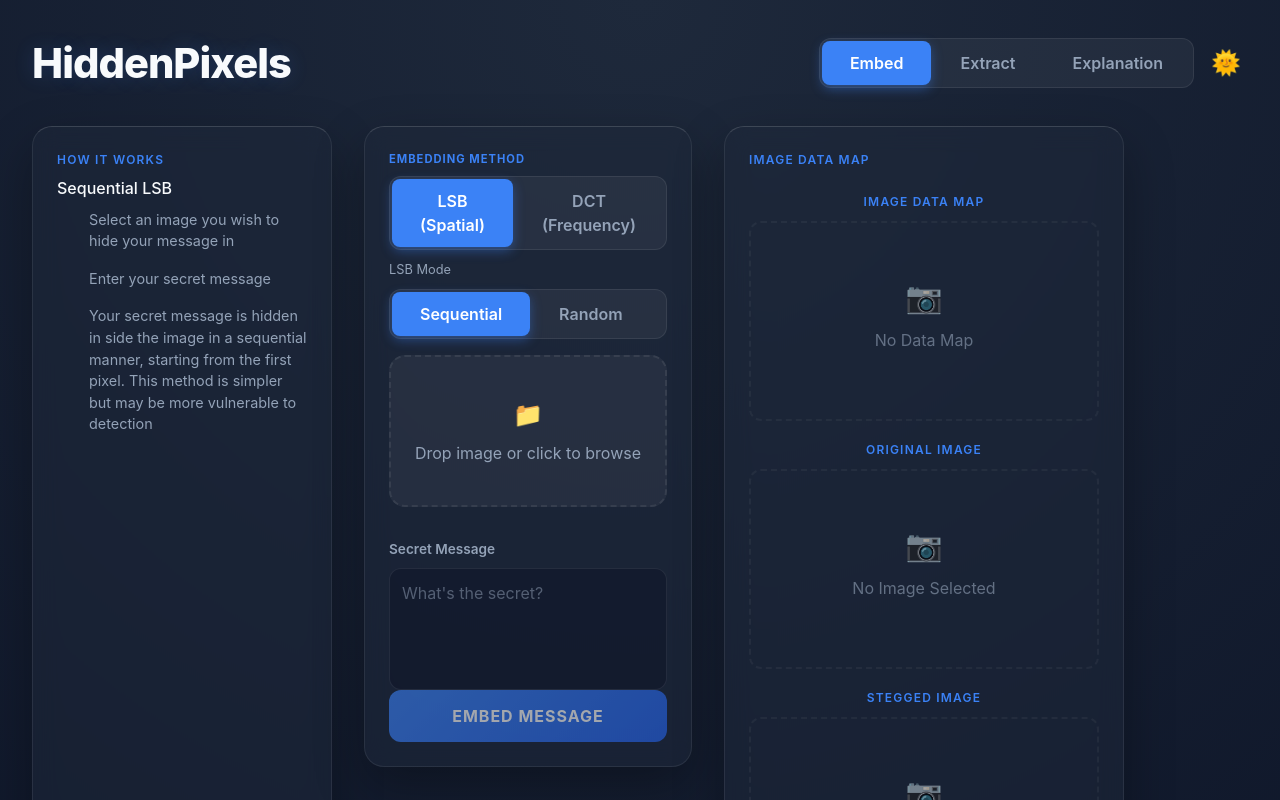
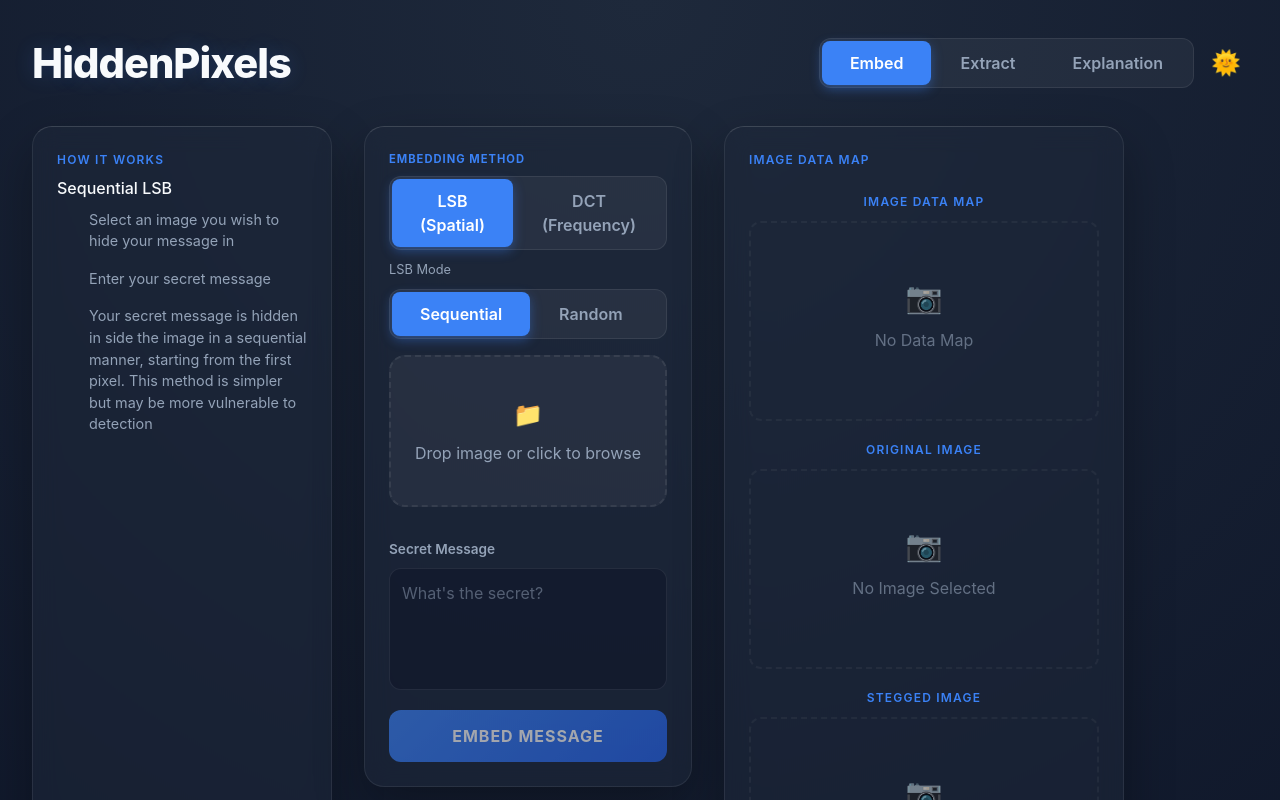
Before and after one commit to EstherLupton/Comp3000, a React (Create React App) app in the folder frontend/frontend/: page / in a window 1280 px wide. Shown: the top 800 px of the page. Built offline with nearby package versions, Linux system fonts and the light colour scheme.

Commit message:
Fix submit button spacing

```diff
--- a/frontend/frontend/src/components/embed.form.js
+++ b/frontend/frontend/src/components/embed.form.js
@@ -251,6 +251,7 @@ function EmbedForm({ embedMethod, setEmbedMethod, lsbType, setLsbType, setDiffer
                     )}
                 </div>
             </div>
+            <div style={{height: '20px'}}></div>
 
             <button className="glow-button" onClick={handleSubmit} disabled={loading || !imageFile || !message || (embedMethod === "lsb" && lsbType === "random" && !secretKey)}>
                 {loading ? "Embedding..." : "Embed Message"}
--- a/frontend/frontend/src/components/extract.form.js
+++ b/frontend/frontend/src/components/extract.form.js
@@ -165,6 +165,7 @@ function ExtractForm({ embedMethod, setEmbedMethod, lsbType, setLsbType }) {
                     </div>
                 </div>
             )}
+            <div style={{height: '20px'}}></div>
 
             <button className="glow-button" onClick={handleExtract} disabled={loading || !imageFile || (embedMethod === "lsb" && lsbType === "random" && !secretKey)}>
                 {loading ? "Extracting..." : "Extract Message"}
```
